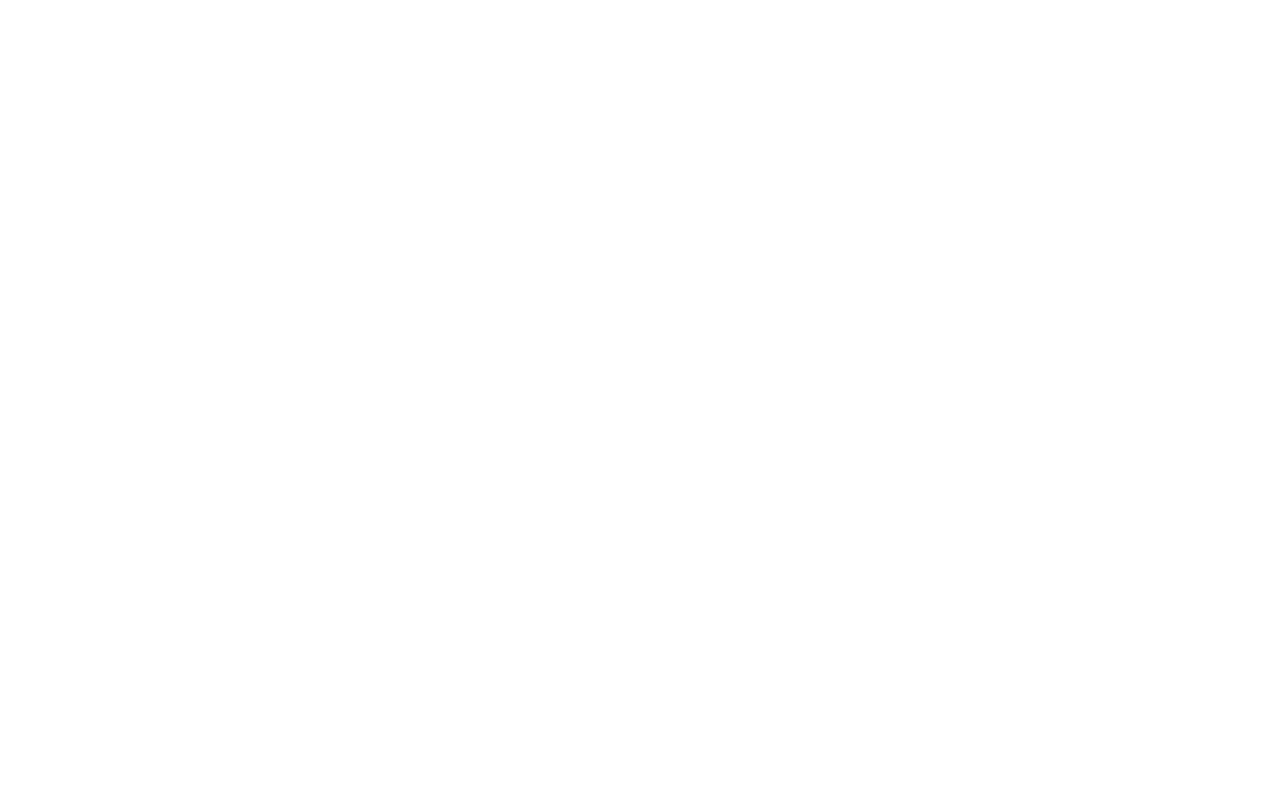
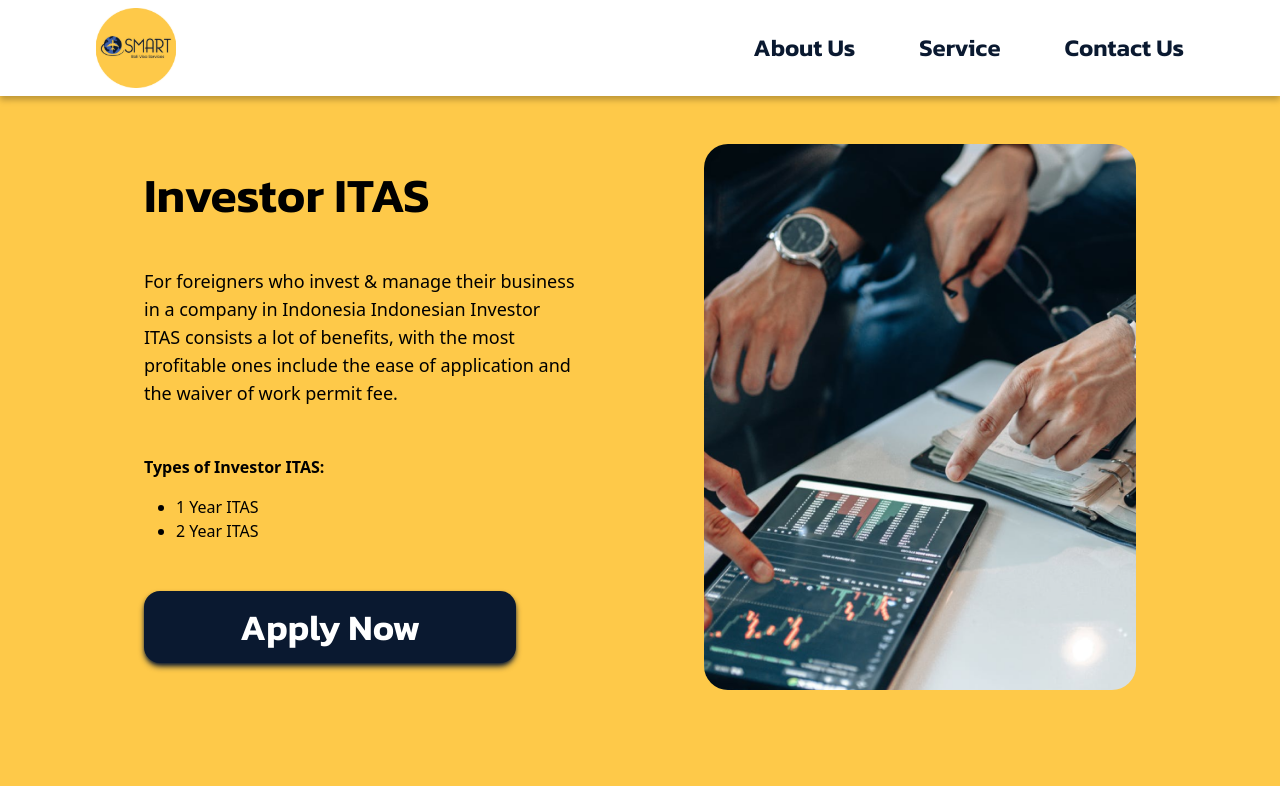
Before and after one commit to shrall/SmartVisaBali, a Vue app: page /investor-itas in a window 1280 px wide. Before the commit this address had no page. Shown: the top 800 px of the page. Built offline with nearby package versions, Linux system fonts and the light colour scheme.

Commit message:
feat: add investor itas page

```diff
--- a/src/router/index.js
+++ b/src/router/index.js
@@ -7,6 +7,7 @@
 import OffshoreVisa from "/src/views/OffshoreVisa.vue";
 import OnshoreVisa from "/src/views/OnshoreVisa.vue";
 import EVisaB211B from "/src/views/EVisaB211B.vue";
+import InvestorItas from "/src/views/InvestorItas.vue";
 
 //Routes
 const routes = [
@@ -66,6 +67,14 @@
       title: "EVisaB211B",
     },
   },
+  {
+    path: "/investor-itas",
+    name: "InvestorItas",
+    component: InvestorItas,
+    meta: {
+      title: "InvestorItas",
+    },
+  },
 ];
 
 const router = createRouter({
--- /dev/null
+++ b/src/views/InvestorItas.vue
@@ -0,0 +1,68 @@
+<template>
+  <Navbar />
+  <div
+    class="
+      w-vw-100
+      bg-sv-yellow-300
+      flex flex-col
+      items-center
+      gap-0
+      pt-36
+      px-36
+      pb-24
+    "
+  >
+    <div class="grid grid-cols-2 place-items-center gap-32">
+      <div class="flex flex-col justify-center gap-12">
+        <div class="text-5xl font-kanit font-semibold">Investor ITAS</div>
+        <div class="text-lg">
+          For foreigners who invest & manage their business in a company in
+          Indonesia Indonesian Investor ITAS consists a lot of benefits, with
+          the most profitable ones include the ease of application and the
+          waiver of work permit fee.
+        </div>
+        <div class="flex flex-col gap-4">
+          <div class="font-extrabold">Types of Investor ITAS:</div>
+          <ul class="list-disc pl-8">
+            <li>1 Year ITAS</li>
+            <li>2 Year ITAS</li>
+          </ul>
+        </div>
+        <div class="flex">
+          <div
+            class="
+              bg-sv-black
+              text-white
+              hover:bg-white hover:text-sv-black
+              font-kanit font-semibold
+              text-4xl
+              rounded-2xl
+              text-center
+              justify-center
+              px-24
+              py-4
+              shadow-md shadow-sv-black
+              cursor-pointer
+            "
+          >
+            Apply Now
+          </div>
+        </div>
+      </div>
+      <img
+        src="../assets/images/investor-itas.png"
+        class="w-vw-50 rounded-3xl"
+      />
+    </div>
+  </div>
+  <Footer v-bind:bgColor="'bg-white'"></Footer>
+</template>
+
+    <script>
+import Navbar from "../components/Navbar.vue";
+import Footer from "../components/Footer.vue";
+export default {
+  setup() {},
+  components: { Navbar, Footer },
+};
+</script>
--- a/src/views/Services.vue
+++ b/src/views/Services.vue
@@ -123,7 +123,6 @@
           </div>
         </div>
       </div>
-
       <router-link :to="{ name: 'EVisaB211B' }">
         <div class="flex flex-col relative group cursor-pointer">
           <img
@@ -203,6 +202,7 @@
             rounded-2xl
           "
         >
+          <router-link :to="{ name: 'InvestorItas' }">
             <div
               class="
                 text-3xl
@@ -218,6 +218,7 @@
             >
               Investor KITAS
             </div>
+          </router-link>
           <div
             class="
               text-3xl
```
Also changed, not shown: src/assets/images/investor-itas.png (added). Lines whose indentation alone changed are shown as unchanged.
